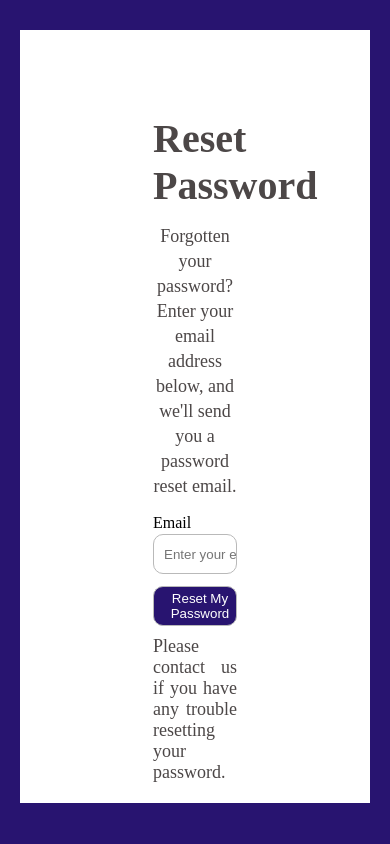
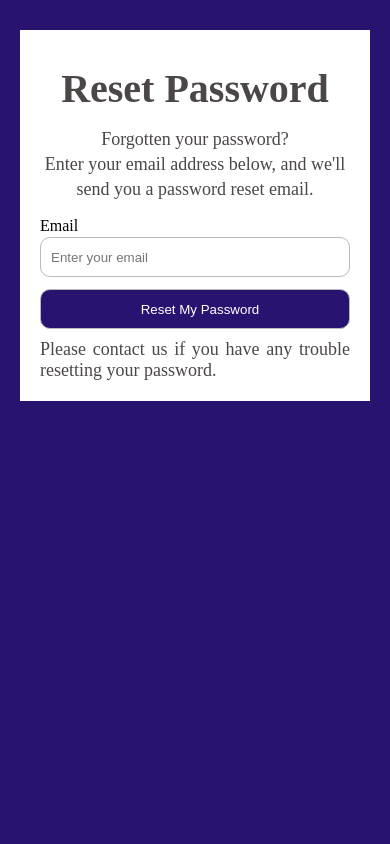
Before and after one commit to Son-of-Grace-001/FINAL-YEAR, a Django app: page /accounts/password/reset/ in a window 390 px wide. Run offline with Django 5.2, Linux system fonts and the light colour scheme; parts of the project's set-up code (start-up, migrations or seed data) failed here and were passed over.

```diff
--- a/static/css/password_reset.css
+++ b/static/css/password_reset.css
@@ -55,7 +55,7 @@ input, .reset-btn{
     background-color: #281470;
   }
 
-  form{
+  .form-div{
     width: 100%;
     margin: 0;
     background-color: #fff;
```
